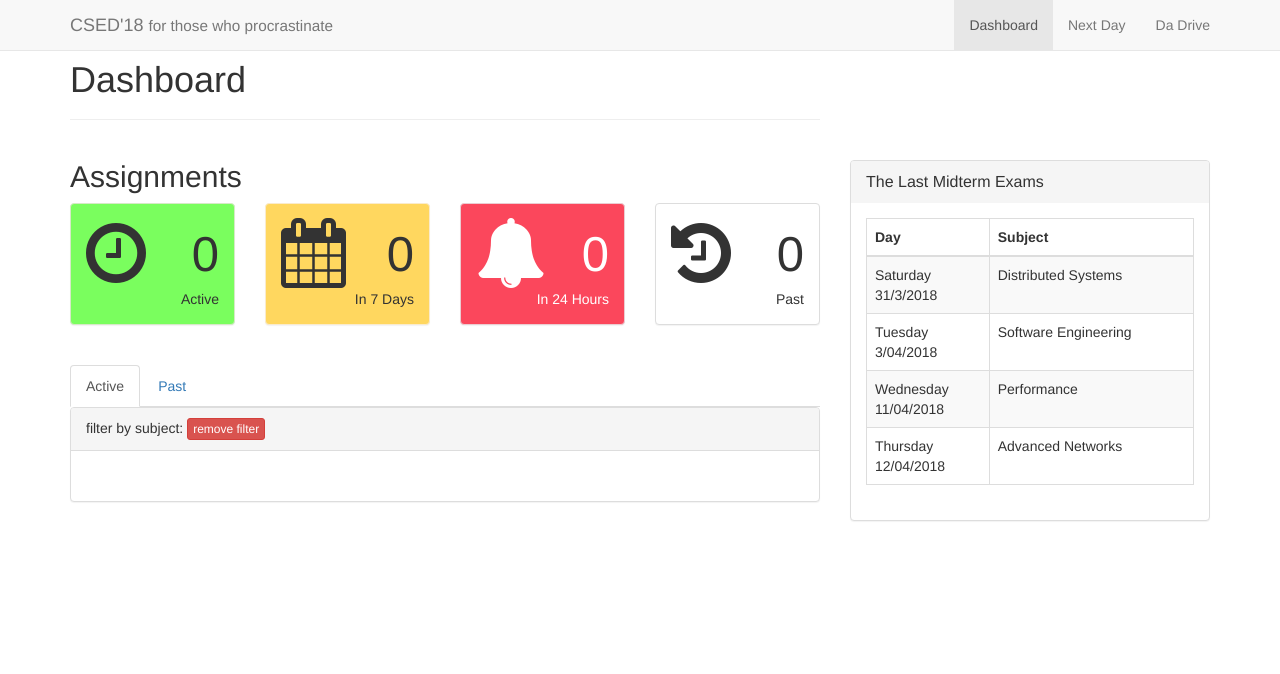
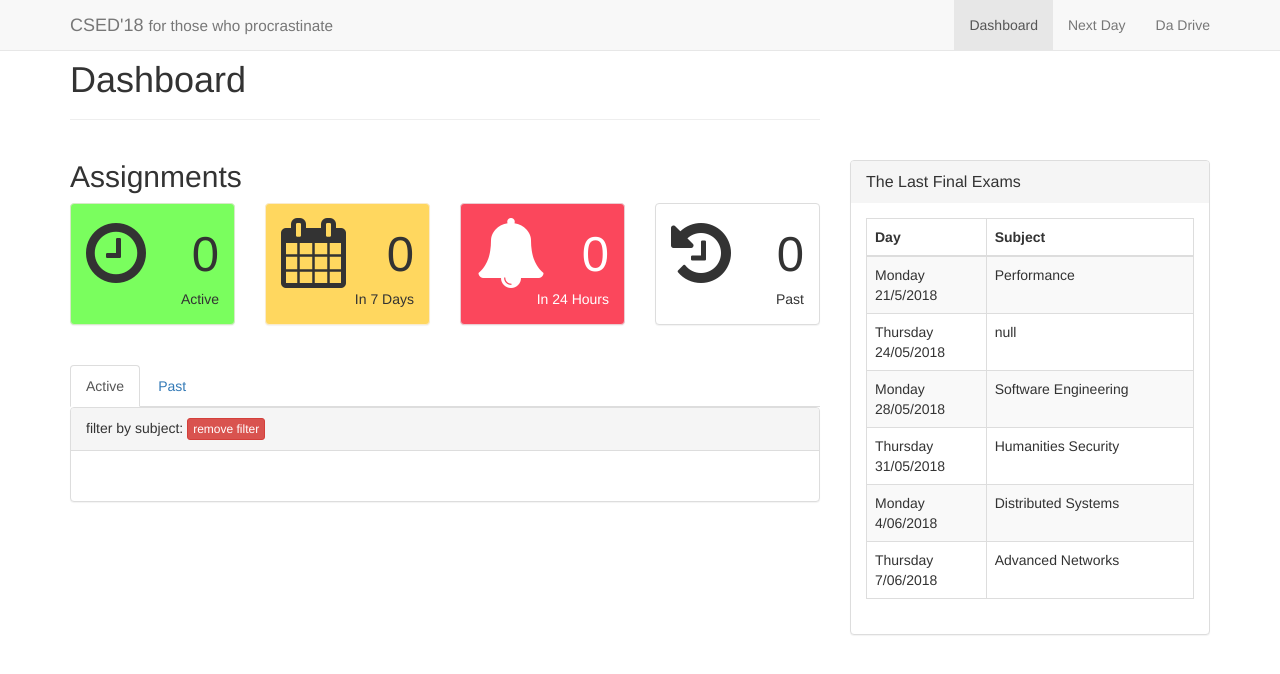
Before and after one commit to csed2018/csed2018.github.io, a plain HTML site: page index.html in a window 1280 px wide. Drawn offline with Linux system fonts and the light colour scheme; no server answers.

Commit message:
Update index.html

```diff
--- a/index.html
+++ b/index.html
@@ -199,7 +199,7 @@
       <div class="panel-group">
         <div class="panel panel-default">
           <div class="panel-heading panel-title">
-            The Last Midterm Exams
+            The Last Final Exams
           </div>
           <div class="panel-body">
               <table class="table table-striped table-bordered table-hover">
@@ -211,19 +211,27 @@
                   </thead>
                   <tbody>
                       <tr>
-                          <td>Saturday <br> 31/3/2018 </td>
-                          <td>Distributed Systems</td>
+                          <td>Monday <br> 21/5/2018 </td>
+                          <td>Performance</td>
                       </tr>
                       <tr>
-                          <td>Tuesday <br> 3/04/2018 </td>
+                          <td>Thursday <br> 24/05/2018 </td>
+                          <td>null</td>
+                      </tr>
+                      <tr>
+                          <td>Monday <br> 28/05/2018 </td>
                           <td>Software Engineering</td>
                       </tr>
                       <tr>
-                          <td>Wednesday <br> 11/04/2018 </td>
-                          <td>Performance</td>
+                          <td>Thursday <br> 31/05/2018 </td>
+                          <td>Humanities Security</td>
                       </tr>
-                      <tr>
-                          <td>Thursday <br> 12/04/2018 </td>
+		      <tr>
+                          <td>Monday <br> 4/06/2018 </td>
+                          <td>Distributed Systems</td>
+                      </tr>
+		      <tr>
+                          <td>Thursday <br> 7/06/2018 </td>
                           <td>Advanced Networks</td>
                       </tr>
                   </tbody>
```
